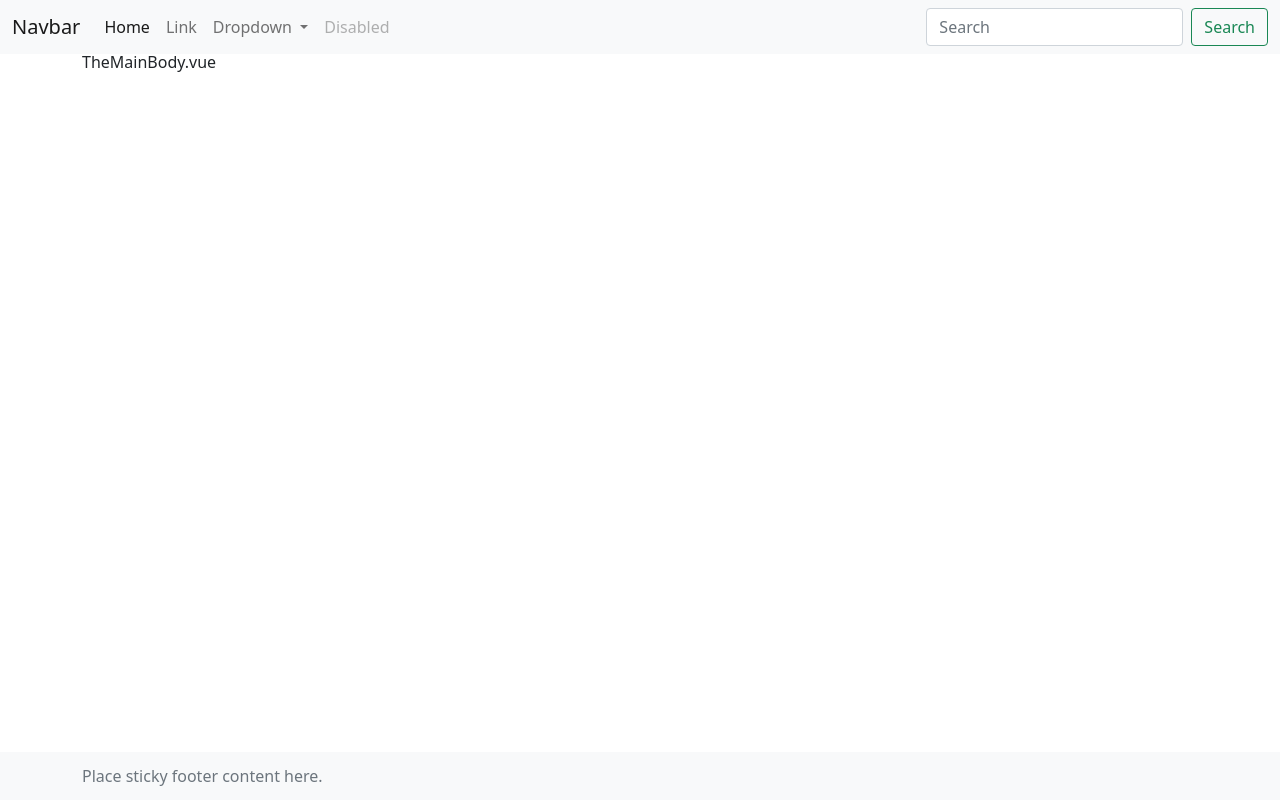
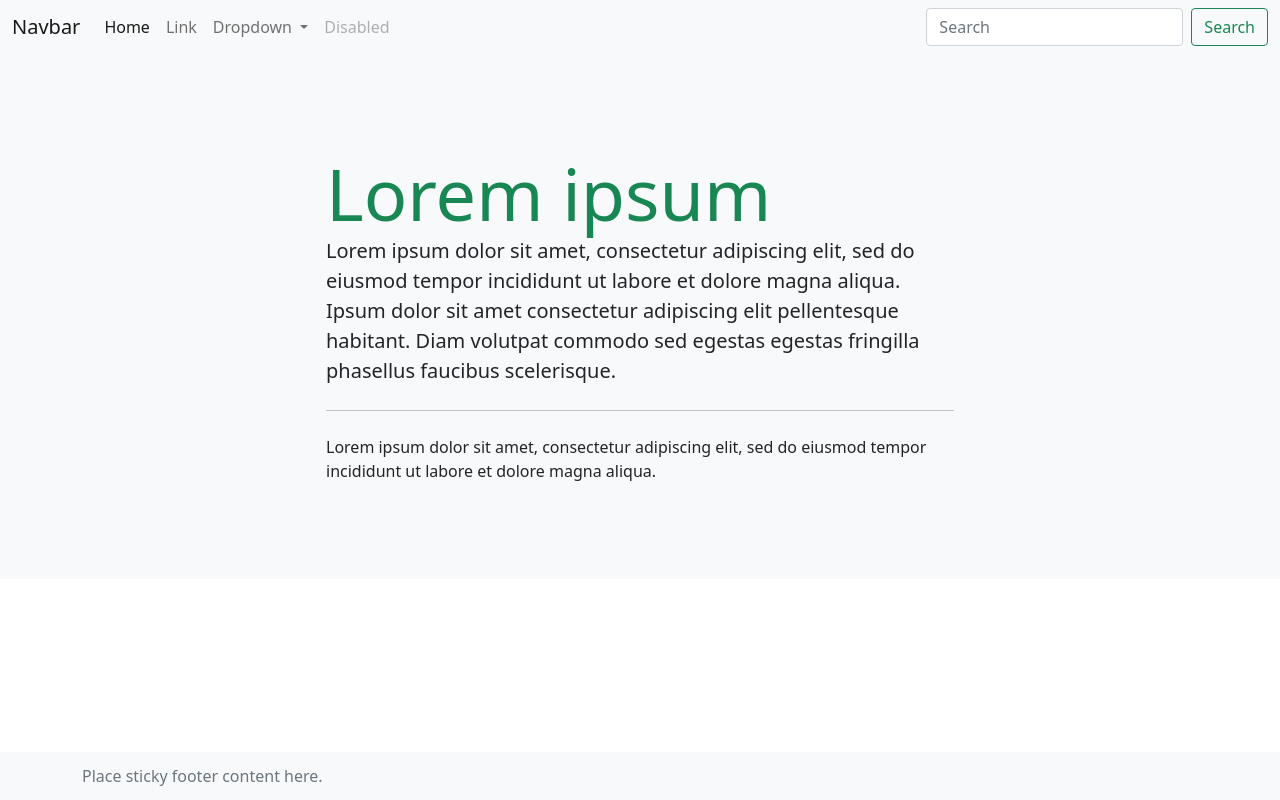
Before and after one commit to refayathaque/xn3eumcnfar7msvp, a Vue app: page / in a window 1280 px wide. Built offline with nearby package versions, Linux system fonts and the light colour scheme.

Commit message:
Wed Feb 17 18:16

```diff
--- a/src/App.vue
+++ b/src/App.vue
@@ -13,20 +13,4 @@ export default {
 };
 </script>
 
-<style>
-.component-border-green,
-.component-border-blue,
-.component-border-red {
-  border: 1px solid;
-}
-.component-border-green {
-  border: green;
-}
-.component-border-blue {
-  border: blue;
-}
-.component-border-red {
-  border: red;
-}
-/* https://html-css-js.com/css/generator/border-outline/ */
-</style>
+<style></style>
--- /dev/null
+++ b/src/components/Jumbotron.vue
@@ -0,0 +1,37 @@
+<template>
+  <!-- https://github.com/twbs/bootstrap/commit/2ac2a5a91e2958a367c46a61d05162f640457db5?branch=2ac2a5a91e2958a367c46a61d05162f640457db5&diff=unified#diff-e622a52cb8e4d20a4cf9106c5990cdf777c635c6df3f2cb6b49ea9bfdc777fcc -->
+  <section class="py-5 bg-light">
+    <div class="row py-lg-5">
+      <div class="col-lg-6 col-md-8 mx-auto">
+        <h1 class="display-2 text-success">{{ heading }}</h1>
+        <p class="lead lh-base">
+          {{ primaryText }}
+        </p>
+        <hr class="my-4" />
+        <p class="lh-base">
+          {{ secondaryText }}
+        </p>
+      </div>
+    </div>
+  </section>
+</template>
+
+<script>
+export default {
+  props: {
+    heading: { type: String, default: "Lorem ipsum" },
+    primaryText: {
+      type: String,
+      default:
+        "Lorem ipsum dolor sit amet, consectetur adipiscing elit, sed do eiusmod tempor incididunt ut labore et dolore magna aliqua. Ipsum dolor sit amet consectetur adipiscing elit pellentesque habitant. Diam volutpat commodo sed egestas egestas fringilla phasellus faucibus scelerisque.",
+    },
+    secondaryText: {
+      type: String,
+      default:
+        "Lorem ipsum dolor sit amet, consectetur adipiscing elit, sed do eiusmod tempor incididunt ut labore et dolore magna aliqua.",
+    },
+  },
+};
+</script>
+
+<style></style>
--- a/src/components/TheMainBody.vue
+++ b/src/components/TheMainBody.vue
@@ -1,11 +1,12 @@
 <template>
-  <div class="container">
-    TheMainBody.vue
-  </div>
+  <the-main-header></the-main-header>
 </template>
 
 <script>
-export default {};
+import TheMainHeader from "./TheMainHeader.vue";
+export default {
+  components: { TheMainHeader },
+};
 </script>
 
 <style></style>
--- a/src/components/TheMainHeader.vue
+++ b/src/components/TheMainHeader.vue
@@ -1,9 +1,23 @@
 <template>
-  CompanyHeader.vue
+  <jumbotron
+    :heading="heading"
+    :primaryText="primaryText"
+    :secondaryText="secondaryText"
+  ></jumbotron>
 </template>
 
 <script>
-export default {};
+import Jumbotron from "./Jumbotron.vue";
+export default {
+  components: { Jumbotron },
+  data() {
+    return {
+      // heading: "Refayat Haque",
+      // primaryText: "hello",
+      // secondaryText: "world",
+    };
+  },
+};
 </script>
 
 <style></style>
```
